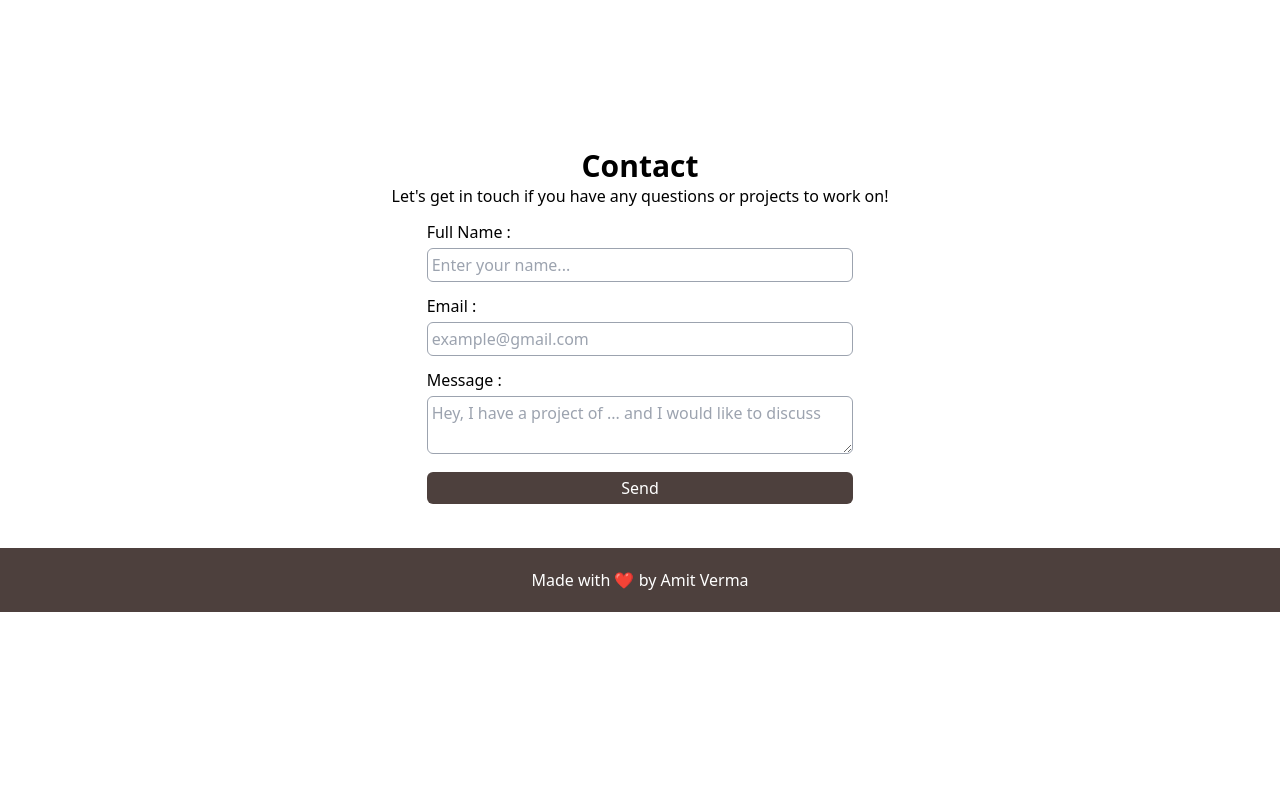
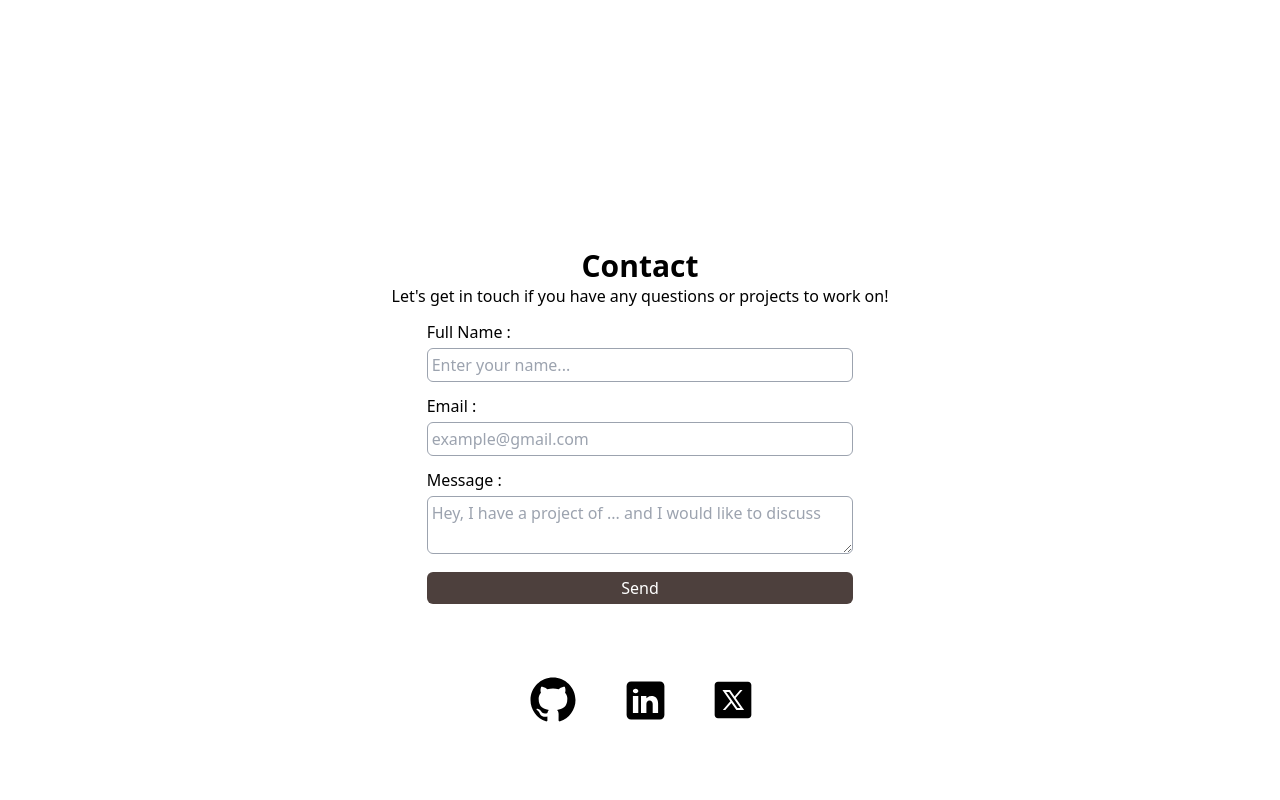
Before and after one commit to AmitVerma-01/portfolio, a React (Vite) app: page / in a window 1280 px wide. Shown: the part 2200-3000 px from the top of the page. Before the commit the page ends 2812 px from the top, so only its background shows below. Built offline with nearby package versions, Linux system fonts and the light colour scheme.

Commit message:
add more  contact options

```diff
--- a/src/components/Contact.tsx
+++ b/src/components/Contact.tsx
@@ -2,7 +2,8 @@ const Contact = () => {
   return (
     <div
       id="Contact"
-      className="  w-full flex flex-col justify-center items-center"
+      className="  w-full flex flex-col justify-center items-center h-[calc(100vh-64px)]"
+
     >
       <div className="px-2 my-3">
         <h1 className="text-3xl font-bold text-center">Contact</h1>
@@ -43,6 +44,22 @@ const Contact = () => {
       </form>
 
       <br />
+      <div className="h-36 w-full flex items-center justify-center gap-x-10" >
+        <a href="https://github.com/AmitVerma-01/" >
+        <svg xmlns="http://www.w3.org/2000/svg" x="0px" y="0px" width="60" height="60" viewBox="0 0 32 32" className="hover:opacity-80">
+        <path fill-rule="evenodd" d="M 16 4 C 9.371094 4 4 9.371094 4 16 C 4 21.300781 7.4375 25.800781 12.207031 27.386719 C 12.808594 27.496094 13.027344 27.128906 13.027344 26.808594 C 13.027344 26.523438 13.015625 25.769531 13.011719 24.769531 C 9.671875 25.492188 8.96875 23.160156 8.96875 23.160156 C 8.421875 21.773438 7.636719 21.402344 7.636719 21.402344 C 6.546875 20.660156 7.71875 20.675781 7.71875 20.675781 C 8.921875 20.761719 9.554688 21.910156 9.554688 21.910156 C 10.625 23.746094 12.363281 23.214844 13.046875 22.910156 C 13.15625 22.132813 13.46875 21.605469 13.808594 21.304688 C 11.144531 21.003906 8.34375 19.972656 8.34375 15.375 C 8.34375 14.0625 8.8125 12.992188 9.578125 12.152344 C 9.457031 11.851563 9.042969 10.628906 9.695313 8.976563 C 9.695313 8.976563 10.703125 8.65625 12.996094 10.207031 C 13.953125 9.941406 14.980469 9.808594 16 9.804688 C 17.019531 9.808594 18.046875 9.941406 19.003906 10.207031 C 21.296875 8.65625 22.300781 8.976563 22.300781 8.976563 C 22.957031 10.628906 22.546875 11.851563 22.421875 12.152344 C 23.191406 12.992188 23.652344 14.0625 23.652344 15.375 C 23.652344 19.984375 20.847656 20.996094 18.175781 21.296875 C 18.605469 21.664063 18.988281 22.398438 18.988281 23.515625 C 18.988281 25.121094 18.976563 26.414063 18.976563 26.808594 C 18.976563 27.128906 19.191406 27.503906 19.800781 27.386719 C 24.566406 25.796875 28 21.300781 28 16 C 28 9.371094 22.628906 4 16 4 Z"></path>
+        </svg></a>
+        <a href="https://www.linkedin.com/in/amit-verma-a24038217/">
+          <svg xmlns="http://www.w3.org/2000/svg" x="0px" y="0px" width="45" height="45" viewBox="0 0 50 50" className="hover:opacity-80">
+              <path d="M41,4H9C6.24,4,4,6.24,4,9v32c0,2.76,2.24,5,5,5h32c2.76,0,5-2.24,5-5V9C46,6.24,43.76,4,41,4z M17,20v19h-6V20H17z M11,14.47c0-1.4,1.2-2.47,3-2.47s2.93,1.07,3,2.47c0,1.4-1.12,2.53-3,2.53C12.2,17,11,15.87,11,14.47z M39,39h-6c0,0,0-9.26,0-10 c0-2-1-4-3.5-4.04h-0.08C27,24.96,26,27.02,26,29c0,0.91,0,10,0,10h-6V20h6v2.56c0,0,1.93-2.56,5.81-2.56 c3.97,0,7.19,2.73,7.19,8.26V39z"></path>
+          </svg>
+        </a>
+        <a href="https://x.com/Amitvermaup57">
+          <svg xmlns="http://www.w3.org/2000/svg" x="0px" y="0px" width="50" height="50" viewBox="0 0 30 30" className="hover:opacity-80">
+          <path d="M 6 4 C 4.895 4 4 4.895 4 6 L 4 24 C 4 25.105 4.895 26 6 26 L 24 26 C 25.105 26 26 25.105 26 24 L 26 6 C 26 4.895 25.105 4 24 4 L 6 4 z M 8.6484375 9 L 13.259766 9 L 15.951172 12.847656 L 19.28125 9 L 20.732422 9 L 16.603516 13.78125 L 21.654297 21 L 17.042969 21 L 14.056641 16.730469 L 10.369141 21 L 8.8945312 21 L 13.400391 15.794922 L 8.6484375 9 z M 10.878906 10.183594 L 17.632812 19.810547 L 19.421875 19.810547 L 12.666016 10.183594 L 10.878906 10.183594 z"></path>
+          </svg>
+        </a>
+      </div>
     </div>
   );
 };
```
